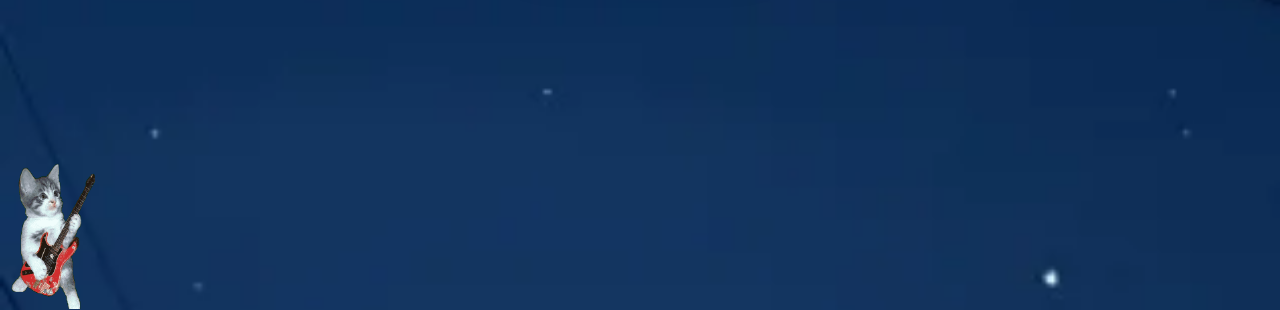
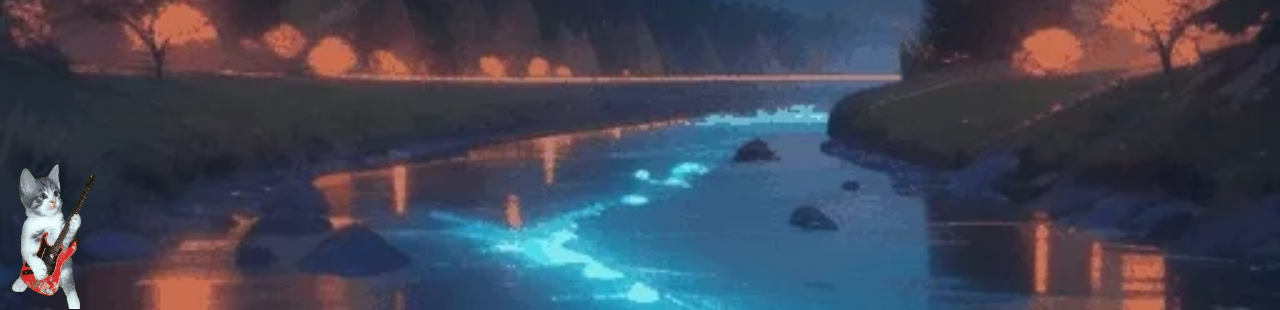
Before and after one commit to mohddilshad76/Special-For-You, a plain HTML site: page index.html in a window 1280 px wide. Shown: the part 490-800 px from the top of the page. Drawn offline with Linux system fonts and the light colour scheme.

Commit message:
Update style.css

```diff
--- a/style.css
+++ b/style.css
@@ -1,6 +1,6 @@
 body {
     height: 96vh;
-    background-image: url('bg5.webp');
+    background-image: url('bg8.webp');
     background-repeat: no-repeat;
     background-size: cover;
 }
```
